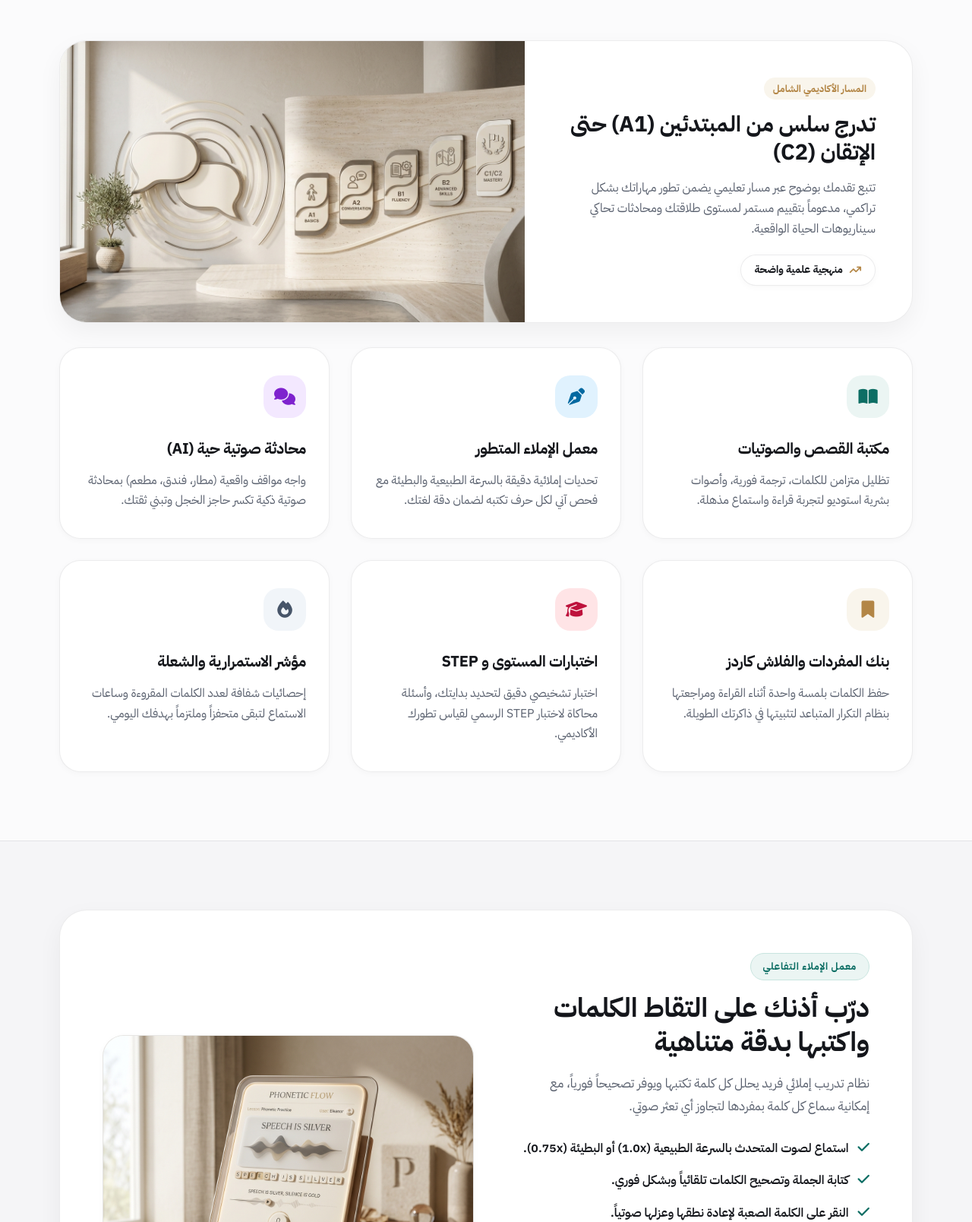
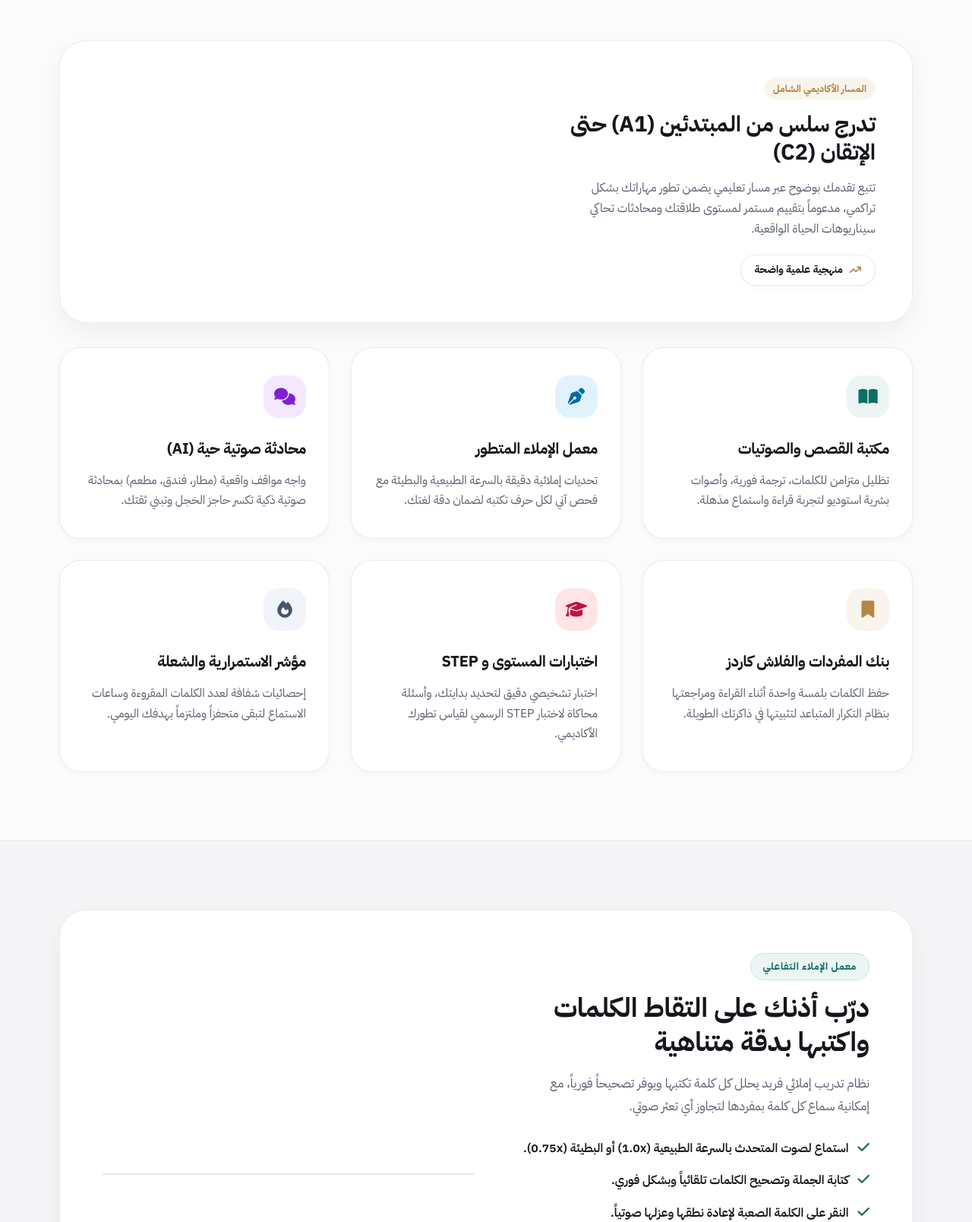
Before and after one commit to mansouralmihoby-create/atheer-webpage, a plain HTML site: page index.html in a window 1280 px wide. Shown: the part 1192-2800 px from the top of the page at 76% size. Drawn offline with Linux system fonts and the light colour scheme.

Commit message:
remove generated images per user request

```diff
--- a/index.html
+++ b/index.html
@@ -137,7 +137,6 @@
           </div>
 
           <div class="hero-image-wrapper">
-            <img src="assets/images/hero_illustration.jpg" alt="Atheer App Hero UI" class="hero-main-img">
           </div>
         </div>
 
@@ -218,7 +217,6 @@
             <div class="hero-tag" style="margin-bottom:0;"><i class="fa-solid fa-arrow-trend-up"></i> <span class="lang-ar">منهجية علمية واضحة</span><span class="lang-en">Clear Scientific Methodology</span></div>
           </div>
         </div>
-        <img src="assets/images/features_bg.jpg" alt="Atheer Features Pathway" class="bento-banner-img">
       </div>
 
       <!-- Bento Grid Cards -->
@@ -370,7 +368,6 @@
         </div>
 
         <div class="showcase-visual-frame">
-          <img src="assets/images/dictation_ui.jpg" alt="Dictation Practice Interface" class="showcase-visual-img">
         </div>
       </div>
     </div>
```
Also changed, not shown: assets/images/dictation_ui.jpg (deleted), assets/images/features_bg.jpg (deleted), assets/images/hero_illustration.jpg (deleted).
